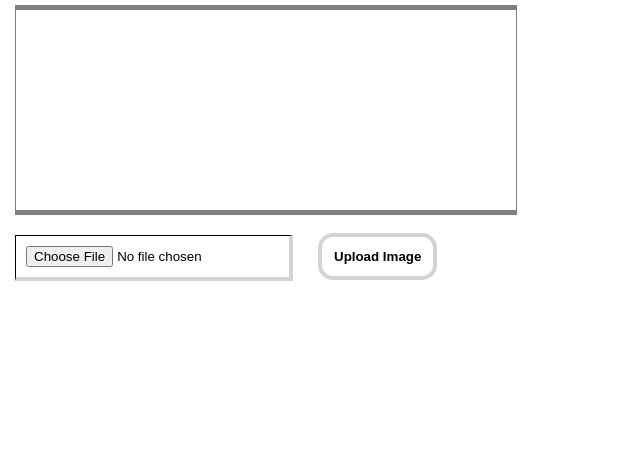
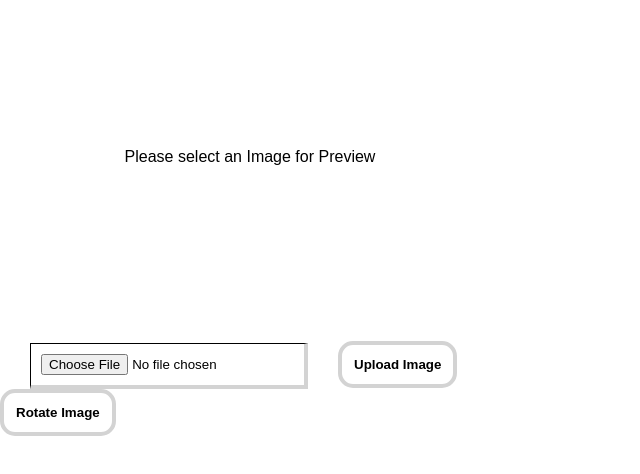
Before and after one commit to anthony-langford/lane_code_challenge2, a React (Create React App) app: page / in a window 1280 px wide. Shown: the top 474 px of the page, without its empty margins (0-640 px from the left). Built offline with nearby package versions, Linux system fonts and the light colour scheme.

Commit message:
working local img upload using filereader

```diff
--- a/src/App.css
+++ b/src/App.css
@@ -1,7 +1,7 @@
 body {
   margin: 0;
   padding: 0;
-  font-family: sans-serif;
+  font-family: 'Open Sans', sans-serif;
 }
 
 .App {
@@ -18,24 +18,19 @@ h3 {
   border-top: 1px solid black;
   border-left: 1px solid black;
   padding: 10px;
-  margin: 15px;
-  outline: none
+  margin: 15px 0px 0px 30px;
+  outline: none;
 }
 
 .imgPreview {
   text-align: center;
-  margin: 5px 15px;
+  padding-top: 10%;
   height: 200px;
   width: 500px;
-  border-left: 1px solid gray;
-  border-right: 1px solid gray;
-  border-top: 5px solid gray;
-  border-bottom: 5px solid gray;
 }
 
 .imageDisplay {
   width: 100%;
-  height: 100%;
 }
 
 .previewText {
@@ -45,13 +40,24 @@ h3 {
 
 .submitButton {
   padding: 12px;
-  margin-left: 10px;
+  margin-left: 30px;
   background: white;
   border: 4px solid lightgray;
   border-radius: 15px;
   font-weight: 700;
   font-size: 10pt;
-  outline: none
+  outline: none;
+}
+
+.rotateButton {
+  position: relative;
+  padding: 12px;
+  background: white;
+  border: 4px solid lightgray;
+  border-radius: 15px;
+  font-weight: 700;
+  font-size: 10pt;
+  outline: none;
 }
 
 .centerText {
--- a/src/App.js
+++ b/src/App.js
@@ -1,29 +1,5 @@
 import React, { Component } from 'react';
 import './App.css';
-import ContactForm from './ContactForm';
-
-// class App extends Component {
-
-//   constructor(props) {
-//     super(props);
-
-//     this.state = {
-//       uploadedFile: null,
-//       uploadedFileCloudinaryUrl: ''
-//     };
-//   }
-//   render() {
-//     return (
-//       <div className="App">
-//         <ContactForm className="form" />
-//         <img src={this.state.uploadedFileCloudinaryUrl} />
-//       </div>
-//     );
-//   }
-// }
-
-// export default App;
-
 
 class App extends Component {
 
@@ -62,7 +38,9 @@ class App extends Component {
     let $imagePreview = null;
     if (imagePreviewUrl) {
       $imagePreview = (<img className="imageDisplay" src={imagePreviewUrl} />);
-    }
+    } else {
+      $imagePreview = (<div className="previewText">Please select an Image for Preview</div>);
+    };
 
     return (
       <div className="previewComponent">
@@ -75,8 +53,13 @@ class App extends Component {
             onChange={(e)=>this._handleImageChange(e)} />
           <button className="submitButton"
             type="submit"
-            onClick={(e)=>this._handleSubmit(e)}>Upload Image</button>
+            onClick={(e)=>this._handleSubmit(e)}>Upload Image
+          </button>
         </form>
+        <button className="rotateButton"
+          type="submit"
+          onClick={(e)=>this._handleSubmit(e)}>Rotate Image
+        </button>
       </div>
     )
   }
--- a/src/ContactForm.js
+++ /dev/null
@@ -1,36 +0,0 @@
-import React, { Component } from 'react';
-import Dropzone from 'react-dropzone';
-
-class ContactForm extends Component {
-
-  constructor(props) {
-    super(props);
-
-    this.state = {
-      UploadedFile: ''
-    };
-  }
-
-  onImageDrop(files) {
-    let image = files[0];
-    console.log('uploaded file', image);
-    this.setState({
-      uploadedFile: files[0]
-    });
-  }
-
-  render() {
-    return (
-      <div>
-        <Dropzone
-          multiple={false}
-          accept="image/*"
-          onDrop={this.onImageDrop.bind(this)}>
-          <p>Drop an image or click to select a file to upload.</p>
-        </Dropzone>
-      </div>
-    )
-  }
-}
-
-export default ContactForm
```
